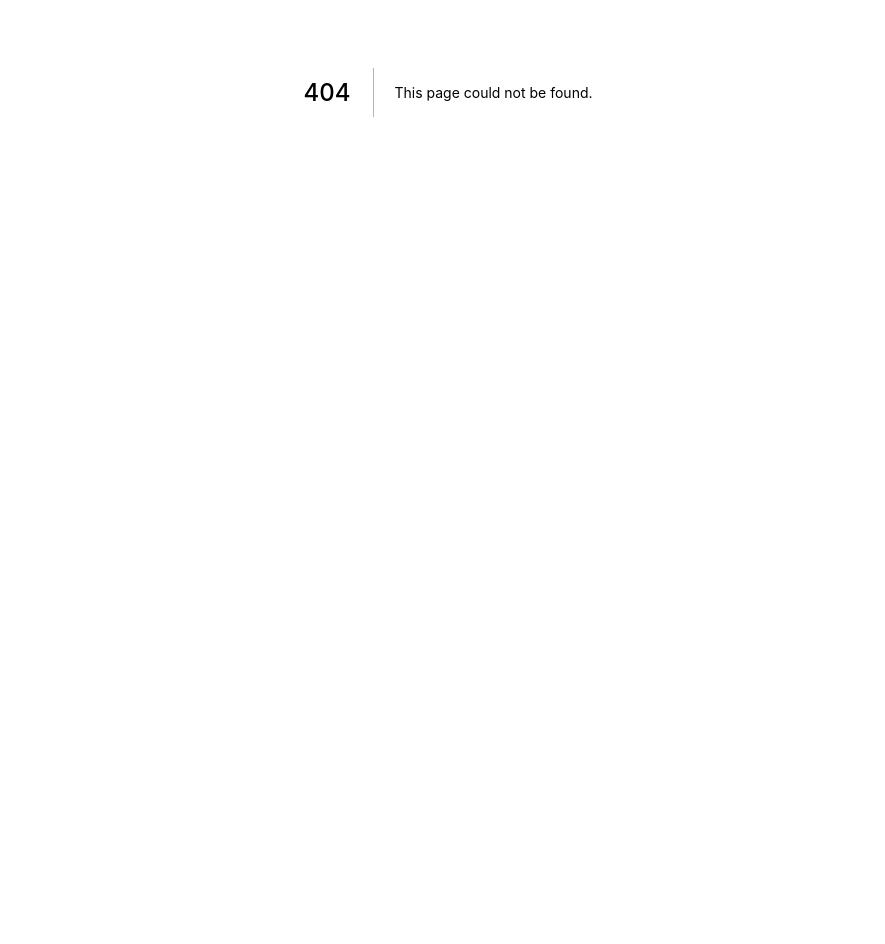
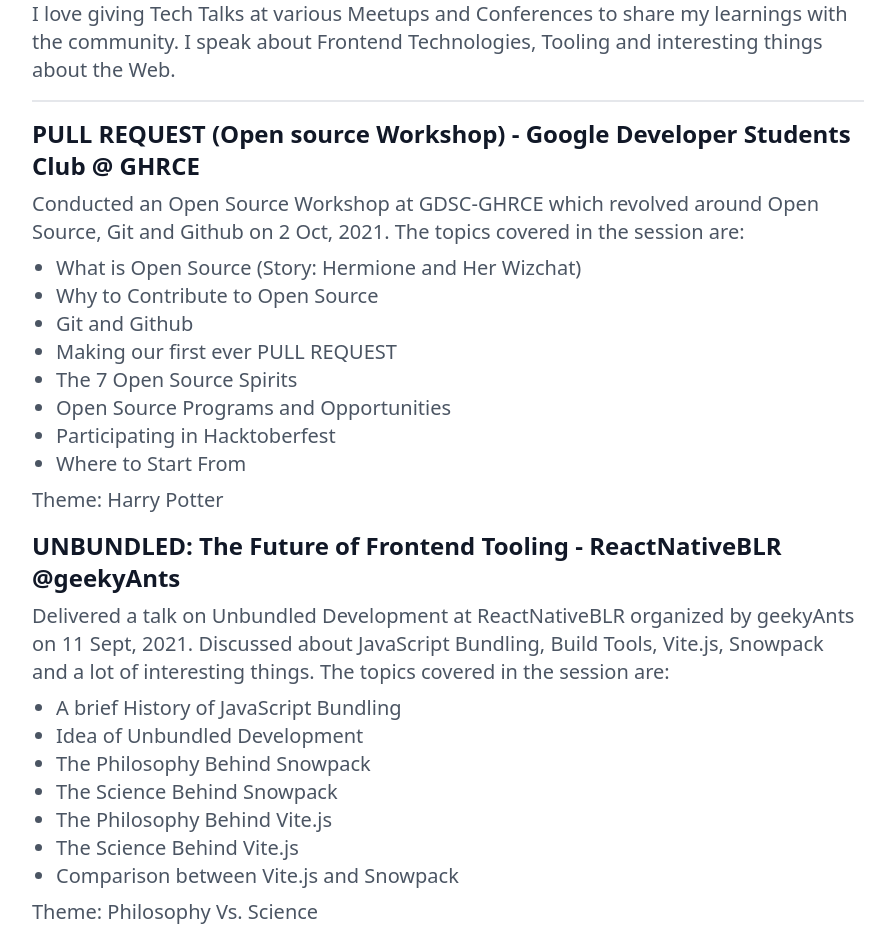
Before and after one commit to sohamsshah/my-portfolio, a Next.js app: page /talks in a window 1280 px wide. Before the commit this address had no page. Shown: the part 308-1252 px from the top of the page, without its empty margins (192-1077 px from the left). Before the commit the page ends 800 px from the top, so only its background shows below. Built offline with nearby package versions, Linux system fonts and the light colour scheme.

Commit message:
:lipstick: completed Talks page

```diff
--- /dev/null
+++ b/pages/talks.jsx
@@ -0,0 +1,119 @@
+import Head from "next/head";
+import Navbar from "./../components/Navbar/Navbar";
+import Footer from "./../components/Footer/Footer";
+
+export default function Talks() {
+  return (
+    <div>
+      <Head>
+        <title>Soham Shah | Talks</title>
+        <meta name="description" content="Soham Shah" />
+        <link rel="icon" href="/favicon.ico" />
+      </Head>
+
+      <main className="lg:mx-56 mx-8 flex flex-col h-screen justify-between">
+        <div>
+          <Navbar />
+          <div className="text-gray-600">
+            <div className="mt-2 border-b-2">
+              <h1 className="text-6xl font-bold pb-6 text-gray-900">Talks 🎙</h1>
+              <p className="text-xl pb-4">
+                I am a true believer of "One's Knowledge amplifies
+                exponentially, when shared." And so, I love giving Tech Talks at
+                various Meetups and Conferences to share my learnings with the
+                community. I speak about Frontend Technologies, Tooling and
+                interesting things about the Web.
+              </p>
+            </div>
+            <div className="border-b-2">
+              <ul className="text-xl pb-4">
+                <li className="my-4">
+                  <h2 className="text-2xl pb-2 text-gray-900 font-bold">
+                    PULL REQUEST (Open source Workshop) - Google Developer
+                    Students Club @ GHRCE
+                  </h2>
+                  <p className="mb-2">
+                    Conducted an Open Source Workshop at GDSC-GHRCE which
+                    revolved around Open Source, Git and Github on 2 Oct, 2021.
+                    The topics covered in the session are:
+                    <ul className="my-2 list-disc pl-6">
+                      <li>
+                        What is Open Source (Story: Hermione and Her Wizchat)
+                      </li>
+                      <li>Why to Contribute to Open Source</li>
+                      <li>Git and Github</li>
+                      <li>Making our first ever PULL REQUEST</li>
+                      <li>The 7 Open Source Spirits</li>
+                      <li>Open Source Programs and Opportunities</li>
+                      <li>Participating in Hacktoberfest</li>
+                      <li>Where to Start From</li>
+                    </ul>
+                  </p>
+                  <p className="mb-2">
+                    <span className="font-medium">Theme</span>: Harry Potter
+                  </p>
+                </li>
+                <li className="my-4">
+                  <h2 className="text-2xl pb-2 text-gray-900 font-bold">
+                    UNBUNDLED: The Future of Frontend Tooling - ReactNativeBLR
+                    @geekyAnts
+                  </h2>
+                  <p className="mb-2">
+                    Delivered a talk on Unbundled Development at ReactNativeBLR
+                    organized by geekyAnts on 11 Sept, 2021. Discussed about
+                    JavaScript Bundling, Build Tools, Vite.js, Snowpack and a
+                    lot of interesting things. The topics covered in the session
+                    are:
+                    <ul className="my-2 list-disc pl-6">
+                      <li>A brief History of JavaScript Bundling</li>
+                      <li>Idea of Unbundled Development</li>
+                      <li>The Philosophy Behind Snowpack</li>
+                      <li>The Science Behind Snowpack</li>
+                      <li>The Philosophy Behind Vite.js</li>
+                      <li>The Science Behind Vite.js</li>
+                      <li>Comparison between Vite.js and Snowpack</li>
+                    </ul>
+                  </p>
+                  <p className="mb-2">
+                    <span className="font-medium">Theme</span>: Philosophy Vs.
+                    Science
+                  </p>
+                </li>
+                <li className="my-4">
+                  <h2 className="text-2xl pb-2 text-gray-900 font-bold">
+                    Building, testing and Publishing your own React Component
+                    Library - ReactJSBangalore @reactify_in
+                  </h2>
+                  <p className="mb-2">
+                    Gave a talk at ReactJS Bangalore organized by reactify on 10
+                    July, 2021. Discussed upon how to build developer products
+                    such as libraries, open source projects, tools etc. Along
+                    with tech explanation, there was a lot of live-code and
+                    eventually we publish our own React Component Library to
+                    NPM. The topics covered in the session are:
+                    <ul className="my-2 list-disc pl-6">
+                      <li>What are Design Systems</li>
+                      <li>Why We Need Design Systems</li>
+                      <li>How can we implement them?</li>
+                      <li>WHAT is Storybook and WHY shall one consider it?</li>
+                      <li>HOW to use Storybook?</li>
+                      <li>WHAT is Rollup?</li>
+                      <li>WHY Rollup?</li>
+                      <li>Some Open Source Stalking</li>
+                      <li>Some tips from the experts</li>
+                    </ul>
+                  </p>
+                  <p className="mb-2">
+                    <span className="font-medium">Theme</span>: The What, Why,
+                    How Principle
+                  </p>
+                </li>
+              </ul>
+            </div>
+          </div>
+        </div>
+        <Footer />
+      </main>
+    </div>
+  );
+}
```
Also changed, not shown: pages/index.jsx (renamed from pages/index.js).
